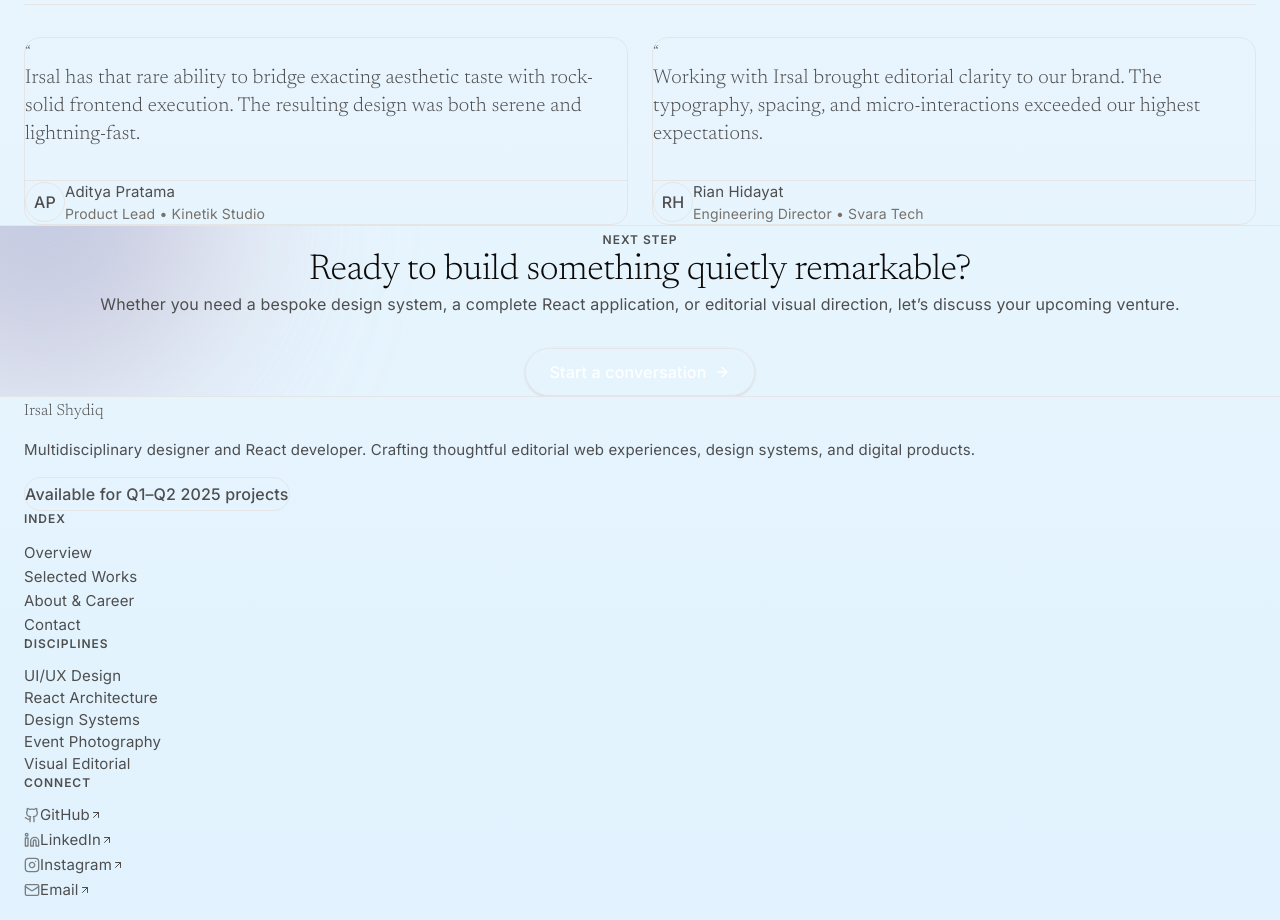
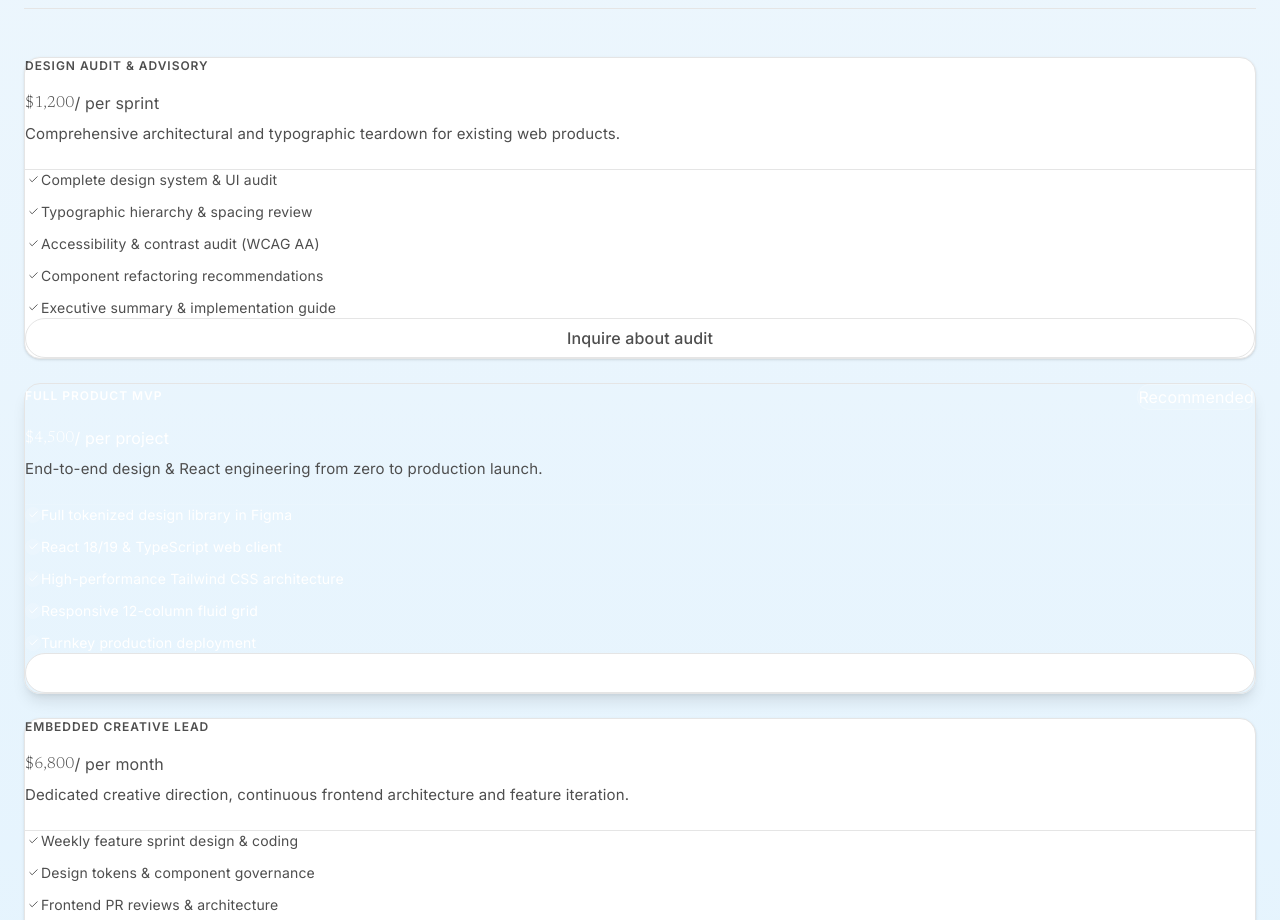
Before and after one commit to Irs622/websiteirsal, a React (Vite) app: page / in a window 1280 px wide. Shown: the part 1880-2800 px from the top of the page. Built offline with nearby package versions, Linux system fonts and the light colour scheme.

Commit message:
Tidy page layouts, editorial typography, and 96px rhythm

```diff
--- a/src/components/Footer.tsx
+++ b/src/components/Footer.tsx
@@ -9,10 +9,10 @@ export function Footer() {
   const isLight = theme === 'light';
 
   const socialLinks = [
-    { icon: <Github size={16} />, href: 'https://github.com/irsalshydiq', label: 'GitHub', username: '@irsalshydiq' },
-    { icon: <Linkedin size={16} />, href: 'https://linkedin.com/in/LmIrsalshydiq', label: 'LinkedIn', username: 'LmIrsalshydiq' },
-    { icon: <Instagram size={16} />, href: 'https://instagram.com/irsalshydiq', label: 'Instagram', username: '@irsalshydiq' },
-    { icon: <Mail size={16} />, href: 'mailto:Irsalshydiq@gmail.com', label: 'Email', username: 'Irsalshydiq@gmail.com' }
+    { icon: <Github size={15} />, href: 'https://github.com/irsalshydiq', label: 'GitHub' },
+    { icon: <Linkedin size={15} />, href: 'https://linkedin.com/in/LmIrsalshydiq', label: 'LinkedIn' },
+    { icon: <Instagram size={15} />, href: 'https://instagram.com/irsalshydiq', label: 'Instagram' },
+    { icon: <Mail size={15} />, href: 'mailto:Irsalshydiq@gmail.com', label: 'Email' }
   ];
 
   return (
@@ -25,31 +25,32 @@ export function Footer() {
         }
       `}
     >
-      <div className="max-w-[1200px] mx-auto px-6 py-16 md:py-24">
-        <div className="grid grid-cols-1 md:grid-cols-12 gap-10 md:gap-8 mb-16">
+      <div className="max-w-[1200px] mx-auto px-6 py-20 md:py-24">
+        {/* 5-Column Grid at Desktop */}
+        <div className="grid grid-cols-1 sm:grid-cols-2 md:grid-cols-5 gap-8 md:gap-6 mb-16">
           {/* Column 1: Editorial Identity */}
-          <div className="md:col-span-5 space-y-4">
+          <div className="sm:col-span-2 md:col-span-1 space-y-3">
             <Link to="/" className="inline-block">
-              <span className={`font-display text-[26px] tracking-[-0.5px] font-light ${
+              <span className={`font-display text-[24px] tracking-[-0.4px] font-light ${
                 isLight ? 'text-[#0c0a09]' : 'text-white'
               }`}>
                 Irsal Shydiq
               </span>
             </Link>
-            <p className="body-sm max-w-sm">
-              Multidisciplinary designer and React developer. Crafting thoughtful editorial web experiences, design systems, and digital products.
+            <p className="body-sm text-[14px] leading-relaxed text-[#777169] dark:text-[#a8a29e]">
+              Multidisciplinary design and React engineering with editorial calm.
             </p>
-            <div className="pt-2">
+            <div className="pt-1">
               <SkillTag size="sm">
                 <span className="w-1.5 h-1.5 rounded-full bg-emerald-500 inline-block mr-1" />
-                Available for Q1–Q2 2025 projects
+                Available 2025
               </SkillTag>
             </div>
           </div>
 
-          {/* Column 2: Navigation */}
-          <div className="md:col-span-2 space-y-3">
-            <h4 className="caption-uppercase text-[11px] font-semibold tracking-[0.96px] text-[#777169] dark:text-[#777169]">
+          {/* Column 2: Navigation Index */}
+          <div className="space-y-3">
+            <h4 className="caption-uppercase text-[11px] font-semibold tracking-[0.96px] text-[#777169]">
               Index
             </h4>
             <ul className="space-y-2">
@@ -57,12 +58,12 @@ export function Footer() {
                 { label: 'Overview', to: '/' },
                 { label: 'Selected Works', to: '/portfolio' },
                 { label: 'About & Career', to: '/about' },
-                { label: 'Contact', to: '/contact' }
+                { label: 'Direct Dispatch', to: '/contact' }
               ].map((item) => (
                 <li key={item.to}>
                   <Link
                     to={item.to}
-                    className={`body-sm hover:underline transition-colors ${
+                    className={`body-sm text-[14px] hover:underline transition-colors ${
                       isLight ? 'hover:text-[#0c0a09]' : 'hover:text-white'
                     }`}
                   >
@@ -73,23 +74,37 @@ export function Footer() {
             </ul>
           </div>
 
-          {/* Column 3: Disciplines */}
-          <div className="md:col-span-2 space-y-3">
-            <h4 className="caption-uppercase text-[11px] font-semibold tracking-[0.96px] text-[#777169] dark:text-[#777169]">
-              Disciplines
+          {/* Column 3: Design Disciplines */}
+          <div className="space-y-3">
+            <h4 className="caption-uppercase text-[11px] font-semibold tracking-[0.96px] text-[#777169]">
+              Design
             </h4>
-            <ul className="space-y-2 body-sm text-[#777169] dark:text-[#a8a29e]">
-              <li>UI/UX Design</li>
-              <li>React Architecture</li>
+            <ul className="space-y-2 body-sm text-[14px] text-[#777169] dark:text-[#a8a29e]">
               <li>Design Systems</li>
-              <li>Event Photography</li>
-              <li>Visual Editorial</li>
+              <li>Typographic Order</li>
+              <li>UI/UX Ergonomics</li>
+              <li>Figma Tokens</li>
+              <li>User Research</li>
             </ul>
           </div>
 
-          {/* Column 4: Connect */}
-          <div className="md:col-span-3 space-y-3">
-            <h4 className="caption-uppercase text-[11px] font-semibold tracking-[0.96px] text-[#777169] dark:text-[#777169]">
+          {/* Column 4: Engineering & Media */}
+          <div className="space-y-3">
+            <h4 className="caption-uppercase text-[11px] font-semibold tracking-[0.96px] text-[#777169]">
+              Engineering
+            </h4>
+            <ul className="space-y-2 body-sm text-[14px] text-[#777169] dark:text-[#a8a29e]">
+              <li>React 18/19</li>
+              <li>TypeScript</li>
+              <li>Tailwind CSS</li>
+              <li>Motion Ergonomics</li>
+              <li>Audio & Video Edit</li>
+            </ul>
+          </div>
+
+          {/* Column 5: Connect */}
+          <div className="space-y-3">
+            <h4 className="caption-uppercase text-[11px] font-semibold tracking-[0.96px] text-[#777169]">
               Connect
             </h4>
             <ul className="space-y-2">
@@ -99,7 +114,7 @@ export function Footer() {
                     href={item.href}
                     target="_blank"
                     rel="noopener noreferrer"
-                    className={`body-sm inline-flex items-center gap-1.5 transition-colors ${
+                    className={`body-sm text-[14px] inline-flex items-center gap-1.5 transition-colors ${
                       isLight ? 'hover:text-[#0c0a09]' : 'hover:text-white'
                     }`}
                   >
@@ -117,7 +132,7 @@ export function Footer() {
         <div className={`pt-8 border-t flex flex-col sm:flex-row items-center justify-between gap-4 text-xs ${
           isLight ? 'border-[#e7e5e4] text-[#777169]' : 'border-[#292524] text-[#777169]'
         }`}>
-          <p>© {new Date().getFullYear()} Irsal Shydiq. Designed with editorial simplicity.</p>
+          <p>© {new Date().getFullYear()} Irsal Shydiq. Editorial magazine format.</p>
           <div className="flex items-center gap-4">
             <span className="font-display italic text-[14px]">Waldenburg 300 / Inter</span>
             <span>•</span>
--- a/src/components/Navigation.tsx
+++ b/src/components/Navigation.tsx
@@ -44,6 +44,7 @@ export function Navigation() {
         className={`
           fixed top-0 left-0 right-0 z-50 h-16
           transition-all duration-200
+          ${isScrolled ? 'shadow-sm' : ''}
           ${isLight
             ? 'bg-[#f5f5f5]/90 backdrop-blur-md border-b border-[#e7e5e4]'
             : 'bg-[#0c0a09]/90 backdrop-blur-md border-b border-[#292524]'
--- a/src/components/SkillTag.tsx
+++ b/src/components/SkillTag.tsx
@@ -12,20 +12,18 @@ export function SkillTag({ children, icon, className = '', size = 'md' }: SkillT
   const { theme } = useTheme();
   const isLight = theme === 'light';
 
-  // Badge pill geometry: rounded.pill (9999px), background surface-strong (#f0efed), text ink (#0c0a09)
-  const sizeClasses = size === 'sm'
-    ? 'px-2.5 py-1 text-[11px] tracking-[0.8px]'
-    : 'px-3.5 py-1.5 text-[12px] tracking-[0.96px]';
+  // ElevenLabs badge-pill: background surface-strong (#f0efed), text ink (#0c0a09),
+  // type caption-uppercase (12px / 600 / 0.96px), rounded.pill (9999px), padding 4px × 10px.
+  const paddingClass = size === 'sm' ? 'px-2 py-0.5 text-[11px]' : 'px-2.5 py-1 text-[12px]';
 
   return (
     <span
       className={`
         inline-flex items-center gap-1.5
-        rounded-full
-        font-medium
-        border
-        transition-colors duration-150
-        ${sizeClasses}
+        rounded-full font-semibold
+        tracking-[0.96px] uppercase
+        border transition-colors duration-150 select-none
+        ${paddingClass}
         ${isLight
           ? 'bg-[#f0efed] border-[#e7e5e4] text-[#0c0a09]'
           : 'bg-[#292524] border-[#3e3835] text-[#f5f5f5]'
--- a/src/pages/About.tsx
+++ b/src/pages/About.tsx
@@ -63,7 +63,7 @@ export function About() {
   ];
 
   return (
-    <div className="relative min-h-screen pt-12 pb-24 px-6 overflow-hidden">
+    <div className="relative min-h-screen pt-12 md:pt-16 pb-24 px-6 overflow-hidden">
       {/* Background Atmospheric Orbs */}
       <div className="absolute inset-0 pointer-events-none flex justify-between">
         <AtmosphericOrb
--- a/src/pages/CaseStudy.tsx
+++ b/src/pages/CaseStudy.tsx
@@ -37,7 +37,7 @@ export function CaseStudy() {
   }
 
   return (
-    <div className="relative min-h-screen pt-12 pb-24 px-6 overflow-hidden">
+    <div className="relative min-h-screen pt-12 md:pt-16 pb-24 px-6 overflow-hidden">
       {/* Background Atmospheric Orbs */}
       <div className="absolute inset-0 pointer-events-none flex justify-between">
         <AtmosphericOrb
--- a/src/pages/Contact.tsx
+++ b/src/pages/Contact.tsx
@@ -76,7 +76,7 @@ export function Contact() {
   ];
 
   return (
-    <div className="relative min-h-screen pt-12 pb-24 px-6 overflow-hidden">
+    <div className="relative min-h-screen pt-12 md:pt-16 pb-24 px-6 overflow-hidden">
       {/* Background Atmospheric Orbs */}
       <div className="absolute inset-0 pointer-events-none flex justify-between">
         <AtmosphericOrb
--- a/src/pages/ExperienceDetail.tsx
+++ b/src/pages/ExperienceDetail.tsx
@@ -120,7 +120,7 @@ export function ExperienceDetail() {
   }
 
   return (
-    <div className="relative min-h-screen pt-12 pb-24 px-6 overflow-hidden">
+    <div className="relative min-h-screen pt-12 md:pt-16 pb-24 px-6 overflow-hidden">
       {/* Background Atmospheric Orbs */}
       <div className="absolute inset-0 pointer-events-none flex justify-between">
         <AtmosphericOrb
--- a/src/pages/Home.tsx
+++ b/src/pages/Home.tsx
@@ -8,6 +8,7 @@ import { SkillTag } from '../components/SkillTag';
 import { AtmosphericOrb } from '../components/AtmosphericOrb';
 import { AudioWaveformCard } from '../components/AudioWaveformCard';
 import { TestimonialCard } from '../components/TestimonialCard';
+import { PricingTierCard } from '../components/PricingTierCard';
 import { ImageWithFallback } from '../components/figma/ImageWithFallback';
 import liveEventImage from 'figma:asset/5879bf3215834319cdadf80da5a00755d2ab9eb0.png';
 
@@ -94,6 +95,52 @@ export function Home() {
     }
   ];
 
+  const engagementTiers = [
+    {
+      name: "Design Audit & Advisory",
+      tagline: "Comprehensive architectural and typographic teardown for existing web products.",
+      price: "$1,200",
+      cadence: "per sprint",
+      features: [
+        "Complete design system & UI audit",
+        "Typographic hierarchy & spacing review",
+        "Accessibility & contrast audit (WCAG AA)",
+        "Component refactoring recommendations",
+        "Executive summary & implementation guide"
+      ],
+      ctaText: "Inquire about audit"
+    },
+    {
+      name: "Full Product MVP",
+      tagline: "End-to-end design & React engineering from zero to production launch.",
+      price: "$4,500",
+      cadence: "per project",
+      features: [
+        "Full tokenized design library in Figma",
+        "React 18/19 & TypeScript web client",
+        "High-performance Tailwind CSS architecture",
+        "Responsive 12-column fluid grid",
+        "Turnkey production deployment"
+      ],
+      ctaText: "Start sprint engagement",
+      featured: true
+    },
+    {
+      name: "Embedded Creative Lead",
+      tagline: "Dedicated creative direction, continuous frontend architecture and feature iteration.",
+      price: "$6,800",
+      cadence: "per month",
+      features: [
+        "Weekly feature sprint design & coding",
+        "Design tokens & component governance",
+        "Frontend PR reviews & architecture",
+        "Editorial photography & visual assets",
+        "Direct async Slack & GitHub access"
+      ],
+      ctaText: "Check availability"
+    }
+  ];
+
   return (
     <div className="relative overflow-hidden">
       {/* ========================================================
@@ -133,7 +180,7 @@ export function Home() {
           >
             <SkillTag size="md">
               <Sparkles size={13} className="text-[#a8a29e]" />
-              <span className="caption-uppercase">Open for creative engineering roles</span>
+              <span>Open for creative engineering roles</span>
             </SkillTag>
           </motion.div>
 
@@ -197,7 +244,7 @@ export function Home() {
       {/* ========================================================
           DISCIPLINE STACK (Feature Cards & Atmospheric Cards)
          ======================================================== */}
-      <section className="max-w-[1200px] mx-auto px-6 py-20 relative z-10">
+      <section className="max-w-[1200px] mx-auto px-6 py-24 relative z-10 border-t border-[#e7e5e4] dark:border-[#292524]">
         <div className="flex flex-col md:flex-row md:items-end justify-between mb-12 pb-6 border-b border-[#e7e5e4] dark:border-[#292524]">
           <div>
             <span className="caption-uppercase text-[#777169] block mb-2">Practice & Focus</span>
@@ -257,7 +304,7 @@ export function Home() {
       {/* ========================================================
           SELECTED WORKS SECTION (2-up & 3-up Editorial Grid)
          ======================================================== */}
-      <section className="max-w-[1200px] mx-auto px-6 py-20 relative z-10">
+      <section className="max-w-[1200px] mx-auto px-6 py-24 relative z-10 border-t border-[#e7e5e4] dark:border-[#292524]">
         <div className="flex flex-col md:flex-row md:items-end justify-between mb-12 pb-6 border-b border-[#e7e5e4] dark:border-[#292524]">
           <div>
             <span className="caption-uppercase text-[#777169] block mb-2">Curated Folio</span>
@@ -333,7 +380,7 @@ export function Home() {
       {/* ========================================================
           AUDIO / WAVEFORM SIGNATURE (ElevenLabs Audio Card)
          ======================================================== */}
-      <section className="max-w-[1200px] mx-auto px-6 py-16 relative z-10">
+      <section className="max-w-[1200px] mx-auto px-6 py-24 relative z-10 border-t border-[#e7e5e4] dark:border-[#292524]">
         <div className="mb-8 pb-4 border-b border-[#e7e5e4] dark:border-[#292524]">
           <span className="caption-uppercase text-[#777169] block mb-1">Interactive Voice Note</span>
           <h2 className="display-lg">Creative Direction & Sound Sample</h2>
@@ -350,9 +397,47 @@ export function Home() {
       </section>
 
       {/* ========================================================
+          PRICING & ENGAGEMENT TIERS (Featured Inverted Tier)
+         ======================================================== */}
+      <section className="max-w-[1200px] mx-auto px-6 py-24 relative z-10 border-t border-[#e7e5e4] dark:border-[#292524]">
+        <div className="flex flex-col md:flex-row md:items-end justify-between mb-12 pb-6 border-b border-[#e7e5e4] dark:border-[#292524]">
+          <div>
+            <span className="caption-uppercase text-[#777169] block mb-2">Engagements</span>
+            <h2 className="display-lg">Services & Collaboration Tiers</h2>
+          </div>
+          <p className="body-sm text-[#777169] max-w-sm mt-3 md:mt-0">
+            Predictable engagement models tailored to ambitious founders and high-craft engineering teams.
+          </p>
+        </div>
+
+        <div className="grid grid-cols-1 md:grid-cols-3 gap-6">
+          {engagementTiers.map((tier, index) => (
+            <motion.div
+              key={tier.name}
+              initial={{ opacity: 0, y: 20 }}
+              whileInView={{ opacity: 1, y: 0 }}
+              viewport={{ once: true }}
+              transition={{ duration: 0.5, delay: index * 0.1 }}
+            >
+              <PricingTierCard
+                name={tier.name}
+                tagline={tier.tagline}
+                price={tier.price}
+                cadence={tier.cadence}
+                features={tier.features}
+                ctaText={tier.ctaText}
+                featured={tier.featured}
+                onSelect={() => navigate('/contact')}
+              />
+            </motion.div>
+          ))}
+        </div>
+      </section>
+
+      {/* ========================================================
           TESTIMONIALS SECTION (Editorial Quotes)
          ======================================================== */}
-      <section className="max-w-[1200px] mx-auto px-6 py-16 relative z-10">
+      <section className="max-w-[1200px] mx-auto px-6 py-24 relative z-10 border-t border-[#e7e5e4] dark:border-[#292524]">
         <div className="mb-8 pb-4 border-b border-[#e7e5e4] dark:border-[#292524]">
           <span className="caption-uppercase text-[#777169] block mb-1">Endorsements</span>
           <h2 className="display-lg">Collaborator Reflections</h2>
@@ -381,7 +466,7 @@ export function Home() {
       {/* ========================================================
           EDITORIAL CTA BAND (Pre-footer 96px rhythm)
          ======================================================== */}
-      <section className="relative px-6 py-28 md:py-36 text-center overflow-hidden border-t border-[#e7e5e4] dark:border-[#292524]">
+      <section className="relative px-6 py-24 md:py-32 text-center overflow-hidden border-t border-[#e7e5e4] dark:border-[#292524]">
         {/* Soft pastel atmospheric bloom behind CTA */}
         <div className="absolute inset-0 pointer-events-none flex items-center justify-center">
           <AtmosphericOrb
--- a/src/pages/Portfolio.tsx
+++ b/src/pages/Portfolio.tsx
@@ -102,7 +102,7 @@ export function Portfolio() {
   };
 
   return (
-    <div className="relative min-h-screen pt-12 pb-24 px-6 overflow-hidden">
+    <div className="relative min-h-screen pt-12 md:pt-16 pb-24 px-6 overflow-hidden">
       {/* Background Atmospheric Orbs */}
       <div className="absolute inset-0 pointer-events-none flex justify-between">
         <AtmosphericOrb
```
Also changed, not shown: src/App.tsx (+13 -2 lines).
